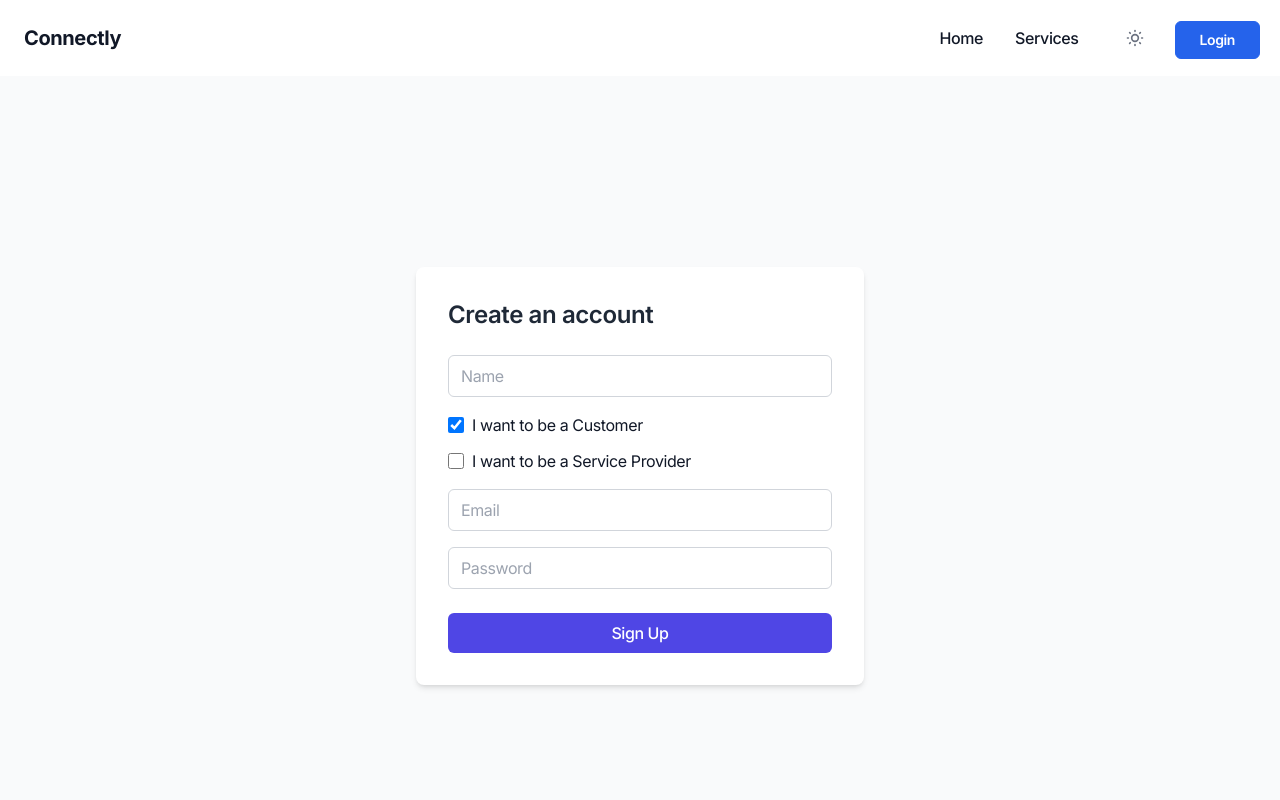
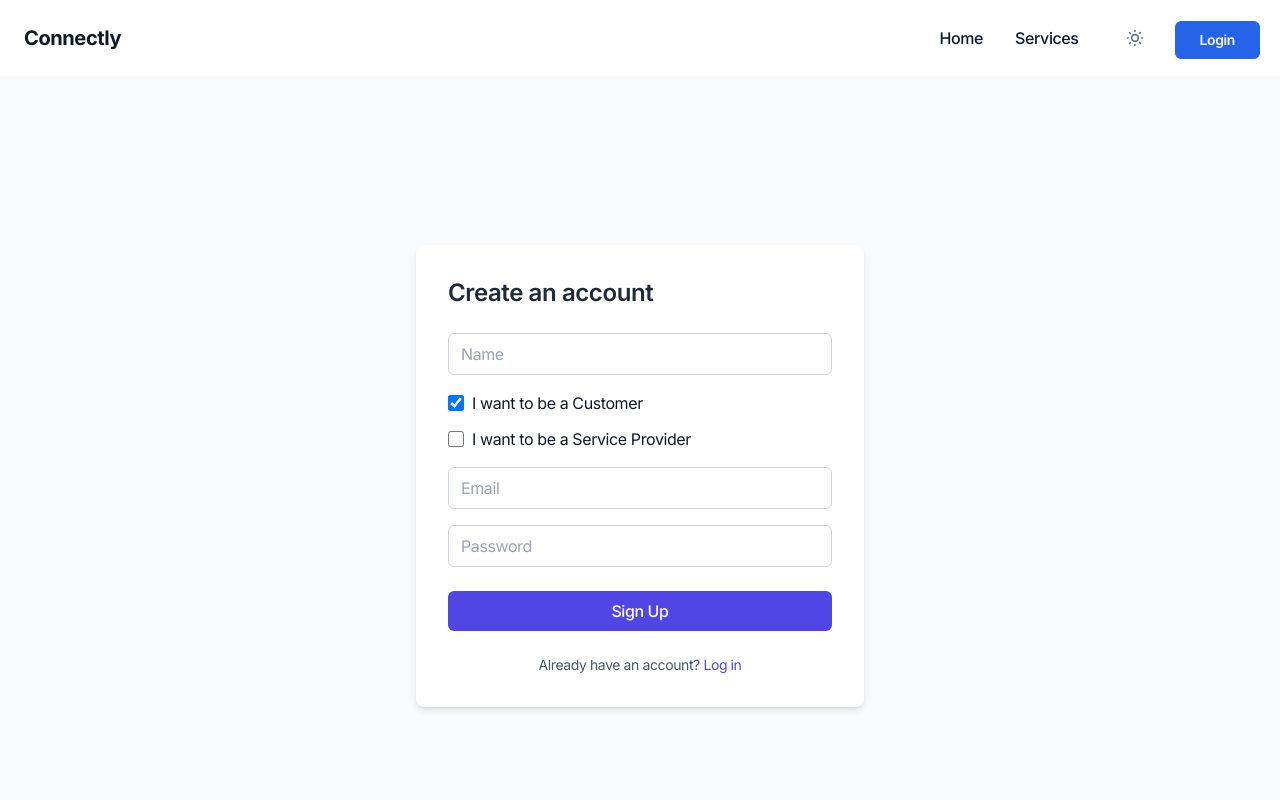
Before and after one commit to Tshergzeh/connectly, a Next.js app in the folder frontend/: page /auth/signup in a window 1280 px wide. Shown: the top 800 px of the page. Built offline with nearby package versions, Linux system fonts and the light colour scheme.

Commit message:
feat: add link to allow users switch between login and signup pages

```diff
--- a/frontend/src/components/auth/AuthForm.tsx
+++ b/frontend/src/components/auth/AuthForm.tsx
@@ -2,6 +2,8 @@
 
 import { useState, useEffect } from 'react';
 import { useSearchParams } from 'next/navigation';
+import Link from 'next/link';
+
 import { AuthFormProps } from '~/shared/types';
 
 export default function AuthForm({ type, onSubmit }: AuthFormProps) {
@@ -117,6 +119,30 @@ export default function AuthForm({ type, onSubmit }: AuthFormProps) {
       >
         {loading ? 'Processing...' : type === 'login' ? 'Login' : 'Sign Up'}
       </button>
+
+      <p className="text-sm text-center text-gray-600 dark:text-gray-400">
+        {type === 'login' ? (
+          <>
+            Don't have an account?{' '}
+            <Link
+              href="/auth/signup"
+              className="text-indigo-600 hover:underline dark:text-indigo-400"
+            >
+              Sign Up
+            </Link>
+          </>
+        ) : (
+          <>
+            Already have an account?{' '}
+            <Link
+              href="/auth/login"
+              className="text-indigo-600 hover:underline dark:text-indigo-400"
+            >
+              Log in
+            </Link>
+          </>
+        )}
+      </p>
     </form>
   );
 }
```
